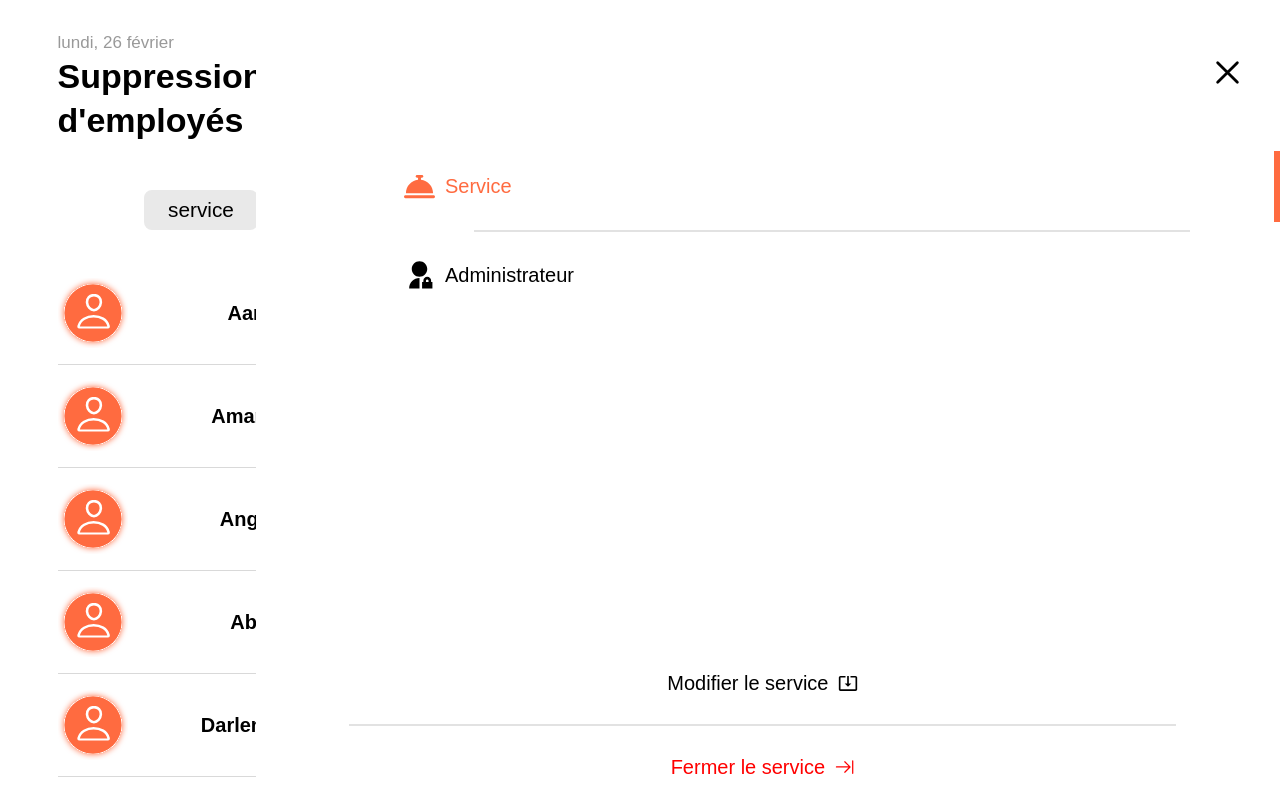
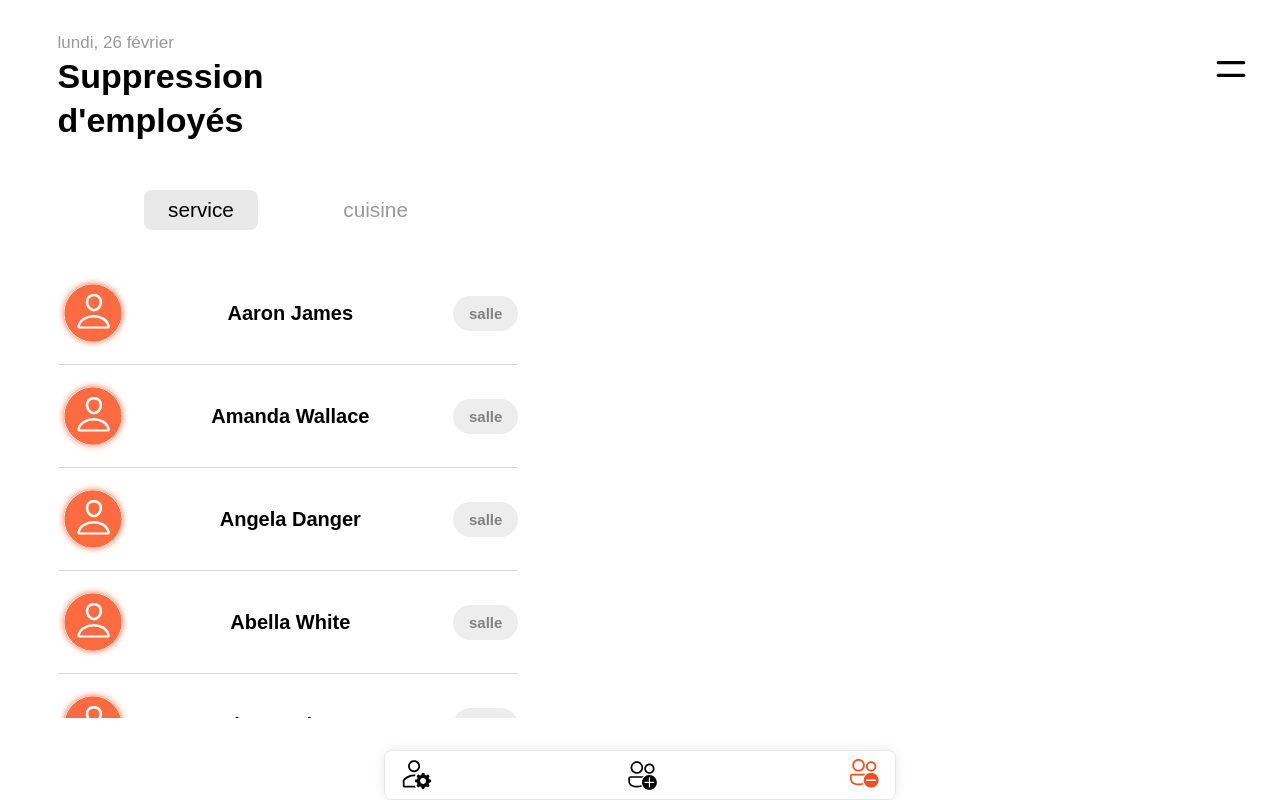
Before and after one commit to SarahOtmane/examCss, a React (Create React App) app: page /remove in a window 1280 px wide. Built offline with nearby package versions, Linux system fonts and the light colour scheme.

Commit message:
mise a jour du composant de suppression sans la fonction

```diff
--- a/src/components/AddEmploye.js
+++ b/src/components/AddEmploye.js
@@ -6,6 +6,10 @@ import { PiCookingPot } from "react-icons/pi";
 import { BiDish } from "react-icons/bi";
 
 import { useState } from "react";
+
+import avatarAdmin from '../svg/avatarAdminN.svg';
+import avatarAdd from '../svg/avatarAddO.svg';
+import avatarRemove from '../svg/avatarRemoveN.svg';
 
 
 function AddEmploye({allEmploye, setAllEmploye, isDarkMode}){
@@ -45,6 +49,11 @@ function AddEmploye({allEmploye, setAllEmploye, isDarkMode}){
                 <p>{poste==="salle" ? "Serveur" : "Cuisinier"}</p>
                 <button type="submit">Ajouter</button>
             </form>
+            <figure>
+                <a href='/'><img src={avatarAdmin} alt="" /></a>
+                <a href='/add'><img src={avatarAdd} alt="" /></a>
+                <a href='/remove'><img src={avatarRemove} alt="" /></a>
+            </figure>
         </body>
     )
 }
--- a/src/components/Burger.js
+++ b/src/components/Burger.js
@@ -9,7 +9,7 @@ import React, { useState } from 'react';
 
 function Burger (){
 
-    const [isActive, setIsActive] = useState(false);
+    const [isActive, setIsActive] = useState(true);
 
     const handleAddClass = () => {
         setIsActive(true);
--- a/src/components/RemoveEmploye.js
+++ b/src/components/RemoveEmploye.js
@@ -3,6 +3,9 @@ import { useState } from "react";
 
 import avatar from '../svg/avatar.svg';
 
+import avatarAdmin from '../svg/avatarAdminN.svg';
+import avatarAdd from '../svg/avatarAddN.svg';
+import avatarRemove from '../svg/avatarRemoveO.svg';
 
 function RemoveEmploye({allEmploye, setAllEmploye, isDarkMode}){
     const [postC, setPostC] = useState('salle');
@@ -56,6 +59,11 @@ function RemoveEmploye({allEmploye, setAllEmploye, isDarkMode}){
                     </li>
                 ))}
             </ul>
+            <figure>
+                <a href='/'><img src={avatarAdmin} alt="" /></a>
+                <a href='/add'><img src={avatarAdd} alt="" /></a>
+                <a href='/remove'><img src={avatarRemove} alt="" /></a>
+            </figure>
         </body>
     )
 }
--- a/src/components/Service.js
+++ b/src/components/Service.js
@@ -10,7 +10,7 @@ function Service({employeSelected, isDarkMode, setIsDarkMode}){
 
     const changeMode = () =>{ setIsDarkMode(!isDarkMode) };
 
-    const commenceService = () =>{ navigate(`/tips:${isDarkMode}`) };
+    const commenceService = () =>{ navigate(`/tips`) };
 
     return(
         <section className='service'>
--- a/src/css/App.css
+++ b/src/css/App.css
@@ -80,7 +80,7 @@ body {
   font-family: "Arial", sans-serif;
 }
 
-.remove ul li, .addEmploye form button.poste, .service div button.dark, .service ul li, .employe ul li div, .employe ul li, .remove article.remove, .home article {
+.remove ul li, .addEmploye form button.poste, .service div button.dark, .service ul li, .employe ul li div, .employe ul li, .remove figure, .addEmploye figure, .remove article.remove, .home article {
   display: flex;
   flex-direction: row;
 }
@@ -129,6 +129,18 @@ body {
 .remove article.remove button.click, .home article button.click {
   color: #000000;
   background-color: #E9E9E9;
+}
+
+.remove figure, .addEmploye figure {
+  width: 40%;
+  justify-content: space-between;
+  margin-left: 30%;
+  margin-top: 5rem;
+  border: 1px solid rgba(0, 0, 0, 0.0901960784);
+  padding: 0.5rem 1rem;
+  border-radius: 0.5rem;
+  box-shadow: 0px 0px 12px 0px rgba(0, 0, 0, 0.0901960784);
+  position: fixed;
 }
 
 /* ------------- Header ------------- */
@@ -402,16 +414,16 @@ div.input input {
 }
 .addEmploye form button[type=submit] {
   margin-top: 4rem;
+  position: inherit;
 }
-
-/* --------------- AddEmploye ---------------*/
+/* --------------- RemoveEmploye ---------------*/
 .remove article.remove {
   width: 70%;
   margin: auto;
   margin-top: 3rem;
 }
 .remove ul {
-  height: 65vh;
+  height: 55vh;
   margin-top: 3rem;
   overflow: auto;
 }
@@ -431,6 +443,9 @@ div.input input {
   font-size: 15px;
   padding: 0.5rem 1rem;
   border-radius: 2rem;
+}
+.remove figure {
+  margin-top: 2rem;
 }
 
 /* ------------- Dark mode ------------- */
--- a/src/css/App.sass
+++ b/src/css/App.sass
@@ -53,6 +53,18 @@ body
         button.click
             color: $noir
             background-color: #E9E9E9
+
+%figure
+    @extend %row
+    width: 40%
+    justify-content: space-between
+    margin-left: 30%
+    margin-top: 5rem
+    border: 1px solid #00000017
+    padding: .5rem 1rem
+    border-radius: .5rem
+    box-shadow: 0px 0px 12px 0px #00000017
+    position: fixed
 
 
 
@@ -413,6 +425,10 @@ div.input
         button[type='submit']
             @extend %button
             margin-top: 4rem
+            position: inherit
+
+    figure
+        @extend %figure
 
 
 
@@ -422,7 +438,8 @@ div.input
 
 
 
-/* --------------- AddEmploye ---------------*/
+
+/* --------------- RemoveEmploye ---------------*/
 .remove
     article.remove
         @extend %bouton-choix
@@ -431,7 +448,7 @@ div.input
         margin-top: 3rem
 
     ul
-        height: 65vh
+        height: 55vh
         margin-top: 3rem
         overflow: auto
         li
@@ -453,6 +470,10 @@ div.input
                 font-size: 15px
                 padding: .5rem 1rem
                 border-radius: 2rem
+
+    figure
+        @extend %figure
+        margin-top: 2rem
 
 
 
```
Also changed, not shown: 1 other file (tests, documents, lock files or other folders).
